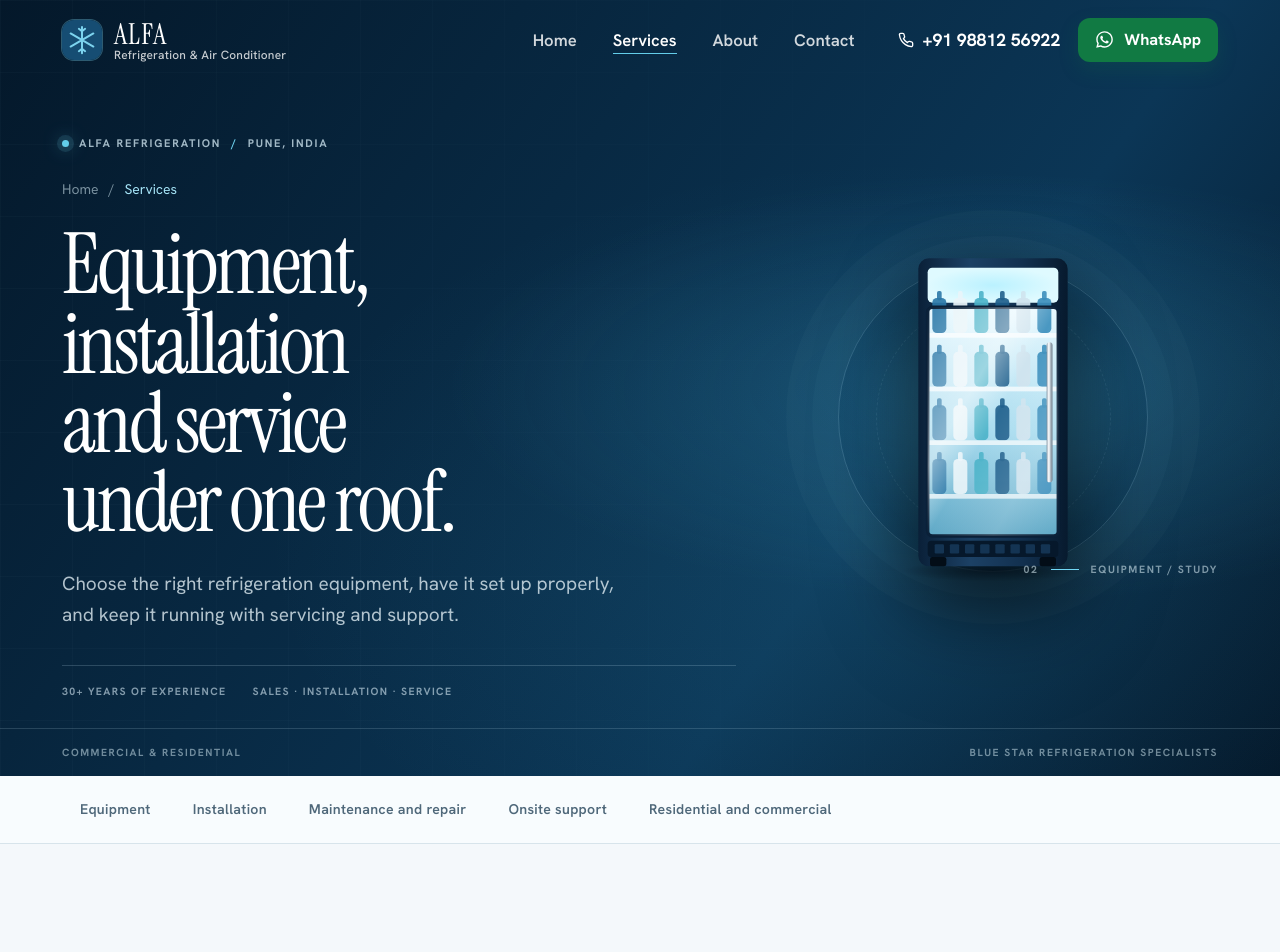
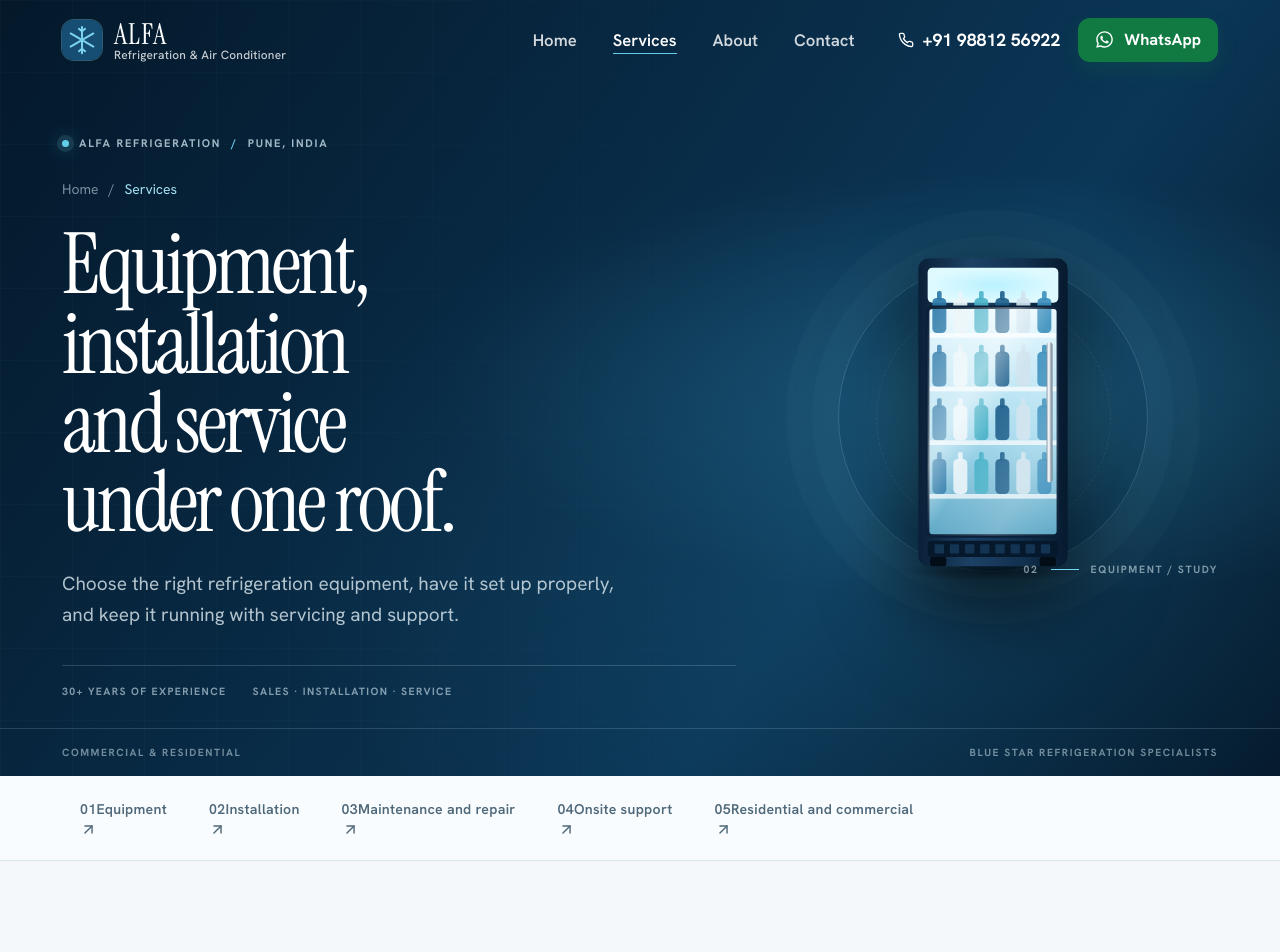
Before and after one commit to faisalahmad7/Alfa-Refrigeration-landing-page, a React (Vite) app: page /services in a window 1280 px wide. Shown: the top 952 px of the page. Built offline with nearby package versions, Linux system fonts and the light colour scheme.

Commit message:
Redesign services section navigation as a clear numbered chooser

```diff
--- a/src/pages/Services.jsx
+++ b/src/pages/Services.jsx
@@ -1,5 +1,5 @@
 import { Link } from 'react-router-dom';
-import { LuArrowRight } from 'react-icons/lu';
+import { LuArrowRight, LuArrowUpRight } from 'react-icons/lu';
 import CTABanner from '../components/CTABanner.jsx';
 import FrostFrame from '../components/FrostFrame.jsx';
 import HowWeWork from '../components/HowWeWork.jsx';
@@ -39,7 +39,7 @@ export default function Services() {
       <nav className="jump" aria-label="On this page">
         <div className="container">
           <ul>
-            {JUMP.map((j) => (<li key={j.href}><a href={j.href}>{j.label}</a></li>))}
+            {JUMP.map((j, index) => (<li key={j.href}><a href={j.href}><span className="jump-number">{String(index + 1).padStart(2, '0')}</span><span className="jump-label">{j.label}</span><LuArrowUpRight size={17} aria-hidden="true" /></a></li>))}
           </ul>
         </div>
       </nav>
```
